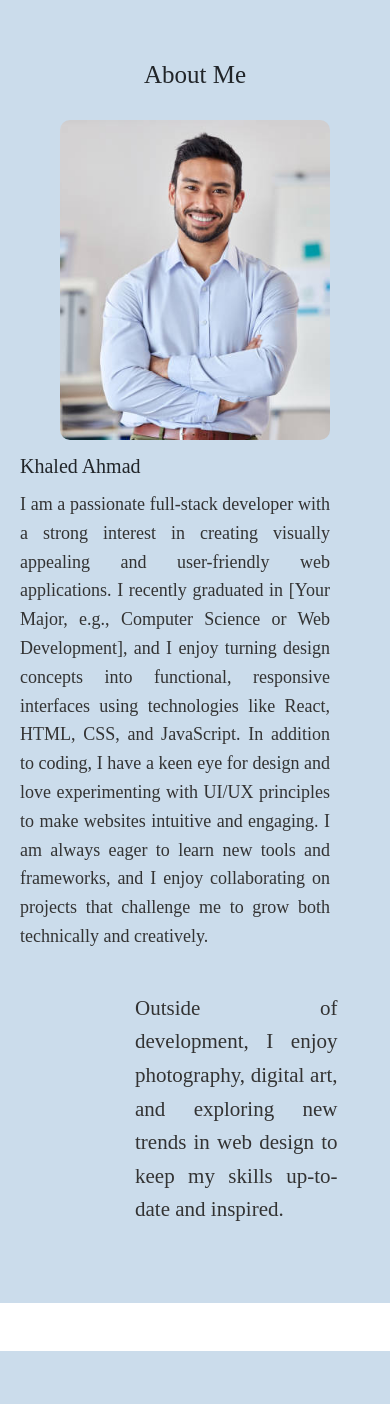
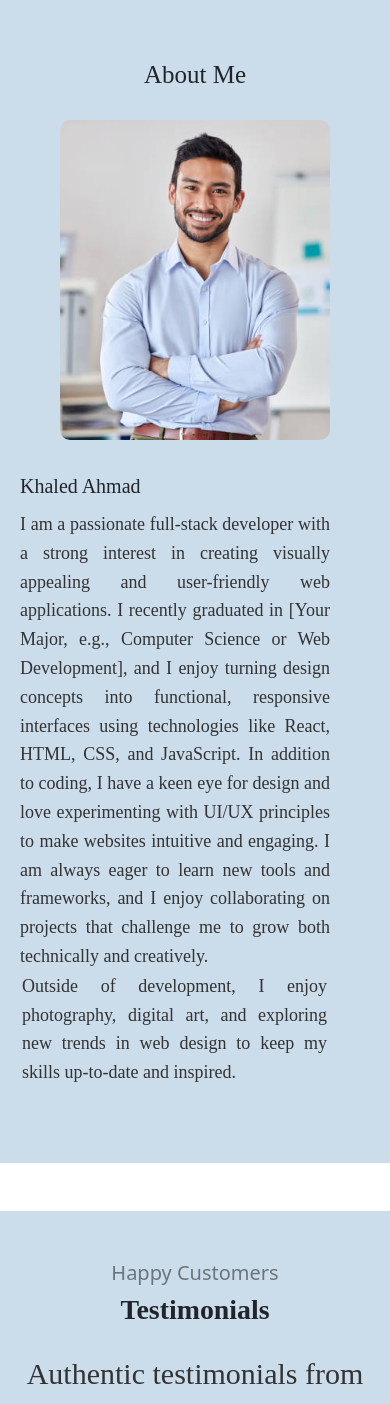
Before and after one commit to coderise0/portfolio4, a React (Vite) app: page / in a window 390 px wide. Shown: the top 1404 px of the page. Built offline with nearby package versions, Linux system fonts and the light colour scheme.

Commit message:
feat(projects): about me section

```diff
--- a/src/sections/AboutMe.css
+++ b/src/sections/AboutMe.css
@@ -82,7 +82,10 @@ h3 {
 
   .bottom-paragraph {
     order: 2;
-    margin-top: 20px;
+    margin-top: -20px;
+    margin-left: -38px;
+    font-size: 18px;
+    width: 113%;
   }
 
   .text {
@@ -91,6 +94,7 @@ h3 {
 
   h3 {
     font-size: 20px;
+    margin-top: 20px;
   }
 
   .image {
```
